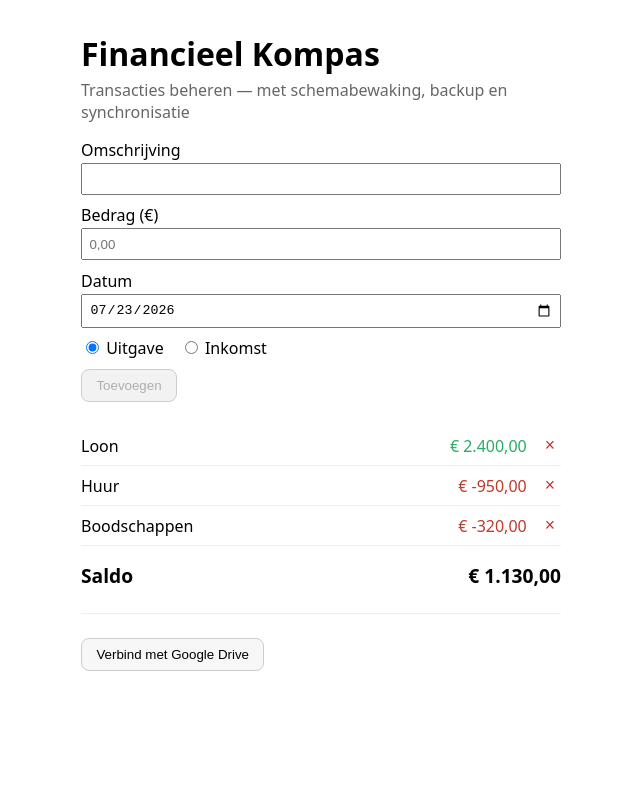
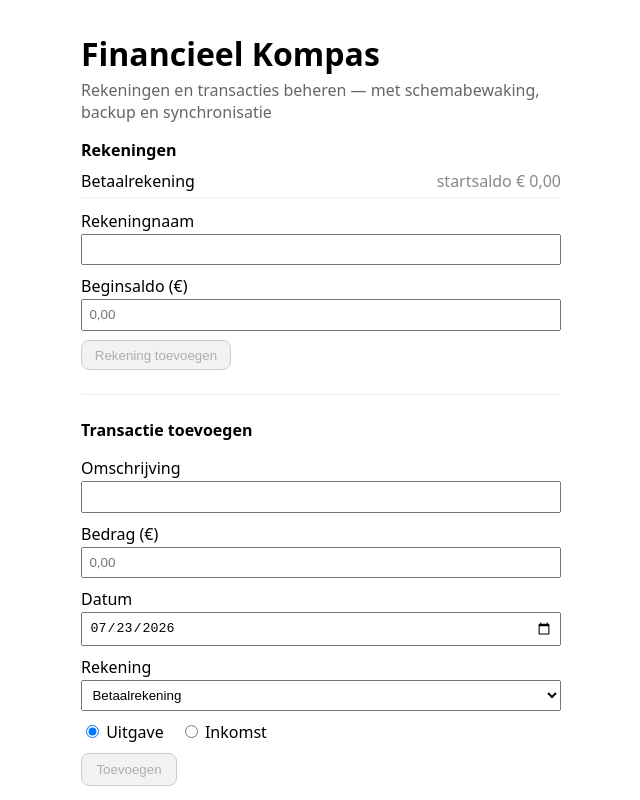
Before and after one commit to timverschot/financieel-kompas-rebuild, a React (Vite) app: page / in a window 1280 px wide. Shown: the top 800 px of the page, without its empty margins (319-959 px from the left). Built offline with nearby package versions, Linux system fonts and the light colour scheme.

Commit message:
Rekeningen beheren

```diff
--- a/src/App.tsx
+++ b/src/App.tsx
@@ -1,12 +1,19 @@
 import { useEffect, useRef, useState } from 'react'
 import type { CSSProperties } from 'react'
-import type { Transactie } from './data/schema'
-import { bewaarTransactie, laadTransacties, verwijderTransactie } from './data/repository'
+import type { Rekening, Transactie } from './data/schema'
+import {
+  bewaarRekening,
+  bewaarTransactie,
+  laadRekeningen,
+  laadTransacties,
+  verwijderTransactie,
+} from './data/repository'
 import { seedIndienLeeg } from './data/seed'
 import { synchroniseer } from './data/sync/sync'
 import { DriveBackend } from './data/sync/drive/driveBackend'
 import { vraagToken } from './data/sync/drive/auth'
 import { TransactieFormulier } from './components/TransactieFormulier'
+import { RekeningFormulier } from './components/RekeningFormulier'
 import { formatEuro } from './utils/format'
 
 const container: CSSProperties = {
@@ -24,8 +31,11 @@ const knop: CSSProperties = {
   cursor: 'pointer',
 }
 
+const kop: CSSProperties = { fontSize: '1rem', marginBottom: '0.25rem' }
+
 export function App() {
   const [transacties, setTransacties] = useState<Transactie[] | null>(null)
+  const [rekeningen, setRekeningen] = useState<Rekening[]>([])
   const [ongeldig, setOngeldig] = useState(0)
   const [verbonden, setVerbonden] = useState(false)
   const [bezig, setBezig] = useState(false)
@@ -33,19 +43,21 @@ export function App() {
   const backendRef = useRef<DriveBackend | null>(null)
 
   async function herlaad() {
-    const res = await laadTransacties()
-    setTransacties(res.geldig)
-    setOngeldig(res.ongeldig)
+    const [tx, rk] = await Promise.all([laadTransacties(), laadRekeningen()])
+    setTransacties(tx.geldig)
+    setOngeldig(tx.ongeldig)
+    setRekeningen(rk.geldig)
   }
 
   useEffect(() => {
     let actief = true
     async function laad() {
       await seedIndienLeeg()
-      const res = await laadTransacties()
+      const [tx, rk] = await Promise.all([laadTransacties(), laadRekeningen()])
       if (!actief) return
-      setTransacties(res.geldig)
-      setOngeldig(res.ongeldig)
+      setTransacties(tx.geldig)
+      setOngeldig(tx.ongeldig)
+      setRekeningen(rk.geldig)
     }
     void laad()
     return () => {
@@ -53,8 +65,13 @@ export function App() {
     }
   }, [])
 
-  async function voegToe(t: Transactie) {
+  async function voegTransactieToe(t: Transactie) {
     await bewaarTransactie(t)
+    await herlaad()
+  }
+
+  async function voegRekeningToe(r: Rekening) {
+    await bewaarRekening(r)
     await herlaad()
   }
 
@@ -103,13 +120,15 @@ export function App() {
     )
   }
 
-  const saldo = transacties.reduce((som, t) => som + t.bedrag, 0)
+  const totaalSaldo =
+    rekeningen.reduce((som, r) => som + r.beginsaldo, 0) +
+    transacties.reduce((som, t) => som + t.bedrag, 0)
 
   return (
     <main style={container}>
       <h1 style={{ marginBottom: 0 }}>Financieel Kompas</h1>
       <p style={{ color: '#666', marginTop: 4 }}>
-        Transacties beheren — met schemabewaking, backup en synchronisatie
+        Rekeningen en transacties beheren — met schemabewaking, backup en synchronisatie
       </p>
 
       {ongeldig > 0 && (
@@ -125,7 +144,33 @@ export function App() {
         </p>
       )}
 
-      <TransactieFormulier onToevoegen={voegToe} />
+      <section>
+        <h2 style={kop}>Rekeningen</h2>
+        <ul style={{ listStyle: 'none', padding: 0, margin: 0 }}>
+          {rekeningen.map((r) => (
+            <li
+              key={r.id}
+              style={{
+                display: 'flex',
+                justifyContent: 'space-between',
+                padding: '0.3rem 0',
+                borderBottom: '1px solid #f0f0f0',
+              }}
+            >
+              <span>{r.naam}</span>
+              <span style={{ color: '#888' }}>startsaldo {formatEuro(r.beginsaldo)}</span>
+            </li>
+          ))}
+        </ul>
+        <RekeningFormulier onToevoegen={voegRekeningToe} />
+      </section>
+
+      <hr style={{ margin: '1.5rem 0', border: 'none', borderTop: '1px solid #eee' }} />
+
+      <section>
+        <h2 style={kop}>Transactie toevoegen</h2>
+        <TransactieFormulier onToevoegen={voegTransactieToe} rekeningen={rekeningen} />
+      </section>
 
       <ul style={{ listStyle: 'none', padding: 0, marginTop: '1.5rem' }}>
         {transacties.map((t) => (
@@ -164,7 +209,7 @@ export function App() {
         }}
       >
         <span>Saldo</span>
-        <span>{formatEuro(saldo)}</span>
+        <span>{formatEuro(totaalSaldo)}</span>
       </p>
 
       <hr style={{ margin: '1.5rem 0', border: 'none', borderTop: '1px solid #eee' }} />
--- /dev/null
+++ b/src/components/RekeningFormulier.tsx
@@ -0,0 +1,68 @@
+import { useState } from 'react'
+import type { CSSProperties, FormEvent } from 'react'
+import type { Rekening } from '../data/schema'
+import { nieuwId } from '../data/sync/id'
+
+const veld: CSSProperties = {
+  display: 'block',
+  width: '100%',
+  padding: '0.4rem',
+  marginTop: 2,
+  boxSizing: 'border-box',
+}
+const rij: CSSProperties = { marginBottom: '0.6rem' }
+
+// Formulier om een nieuwe rekening aan te maken. Het beginsaldo is optioneel
+// (leeg = 0) en telt mee in het totaalsaldo.
+export function RekeningFormulier({
+  onToevoegen,
+}: {
+  onToevoegen: (r: Rekening) => Promise<void> | void
+}) {
+  const [naam, setNaam] = useState('')
+  const [beginsaldo, setBeginsaldo] = useState('')
+  const geldig = naam.trim().length > 0
+
+  async function verzend(e: FormEvent) {
+    e.preventDefault()
+    if (!geldig) return
+    const n = Number.parseFloat(beginsaldo.replace(',', '.'))
+    const r: Rekening = { id: nieuwId(), naam: naam.trim(), beginsaldo: Number.isFinite(n) ? n : 0 }
+    await onToevoegen(r)
+    setNaam('')
+    setBeginsaldo('')
+  }
+
+  return (
+    <form onSubmit={verzend} style={{ marginTop: '0.75rem' }}>
+      <div style={rij}>
+        <label htmlFor="rekeningnaam">Rekeningnaam</label>
+        <input id="rekeningnaam" style={veld} value={naam} onChange={(e) => setNaam(e.target.value)} />
+      </div>
+      <div style={rij}>
+        <label htmlFor="beginsaldo">Beginsaldo (€)</label>
+        <input
+          id="beginsaldo"
+          style={veld}
+          inputMode="decimal"
+          placeholder="0,00"
+          value={beginsaldo}
+          onChange={(e) => setBeginsaldo(e.target.value)}
+        />
+      </div>
+      <button
+        type="submit"
+        disabled={!geldig}
+        style={{
+          padding: '0.4rem 0.8rem',
+          borderRadius: 8,
+          border: '1px solid #ccc',
+          background: geldig ? '#eef2f7' : '#f2f2f2',
+          cursor: geldig ? 'pointer' : 'not-allowed',
+        }}
+      >
+        Rekening toevoegen
+      </button>
+    </form>
+  )
+}
--- a/src/components/TransactieFormulier.tsx
+++ b/src/components/TransactieFormulier.tsx
@@ -1,6 +1,6 @@
 import { useState } from 'react'
 import type { CSSProperties, FormEvent } from 'react'
-import type { Transactie } from '../data/schema'
+import type { Rekening, Transactie } from '../data/schema'
 import { nieuwId } from '../data/sync/id'
 
 const vandaag = () => new Date().toISOString().slice(0, 10)
@@ -14,21 +14,27 @@ const veld: CSSProperties = {
 }
 const rij: CSSProperties = { marginBottom: '0.6rem' }
 
-// Eenvoudig invoerformulier. De gebruiker typt een positief bedrag en kiest
-// 'Uitgave' of 'Inkomst'; wij zetten dat om naar een negatief of positief
-// bedrag. Zo hoeft niemand met minustekens te werken.
+// Invoerformulier voor een transactie. De gebruiker typt een positief bedrag,
+// kiest 'Uitgave' of 'Inkomst' en op welke rekening de transactie staat.
 export function TransactieFormulier({
   onToevoegen,
+  rekeningen,
 }: {
   onToevoegen: (t: Transactie) => Promise<void> | void
+  rekeningen: Rekening[]
 }) {
   const [omschrijving, setOmschrijving] = useState('')
   const [bedrag, setBedrag] = useState('')
   const [datum, setDatum] = useState(vandaag())
   const [soort, setSoort] = useState<'uitgave' | 'inkomst'>('uitgave')
+  const [rekeningId, setRekeningId] = useState(rekeningen[0]?.id ?? '')
 
   const bedragGetal = Number.parseFloat(bedrag.replace(',', '.'))
-  const geldig = omschrijving.trim().length > 0 && Number.isFinite(bedragGetal) && bedragGetal > 0
+  const geldig =
+    omschrijving.trim().length > 0 &&
+    Number.isFinite(bedragGetal) &&
+    bedragGetal > 0 &&
+    rekeningId.length > 0
 
   async function verzend(e: FormEvent) {
     e.preventDefault()
@@ -38,7 +44,7 @@ export function TransactieFormulier({
       datum,
       omschrijving: omschrijving.trim(),
       bedrag: soort === 'uitgave' ? -bedragGetal : bedragGetal,
-      rekeningId: 'r1',
+      rekeningId,
     }
     await onToevoegen(t)
     setOmschrijving('')
@@ -69,6 +75,16 @@ export function TransactieFormulier({
         <input id="datum" type="date" style={veld} value={datum} onChange={(e) => setDatum(e.target.value)} />
       </div>
       <div style={rij}>
+        <label htmlFor="rekening">Rekening</label>
+        <select id="rekening" style={veld} value={rekeningId} onChange={(e) => setRekeningId(e.target.value)}>
+          {rekeningen.map((r) => (
+            <option key={r.id} value={r.id}>
+              {r.naam}
+            </option>
+          ))}
+        </select>
+      </div>
+      <div style={rij}>
         <label style={{ marginRight: '1rem' }}>
           <input type="radio" name="soort" checked={soort === 'uitgave'} onChange={() => setSoort('uitgave')} /> Uitgave
         </label>
```
Also changed, not shown: 1 other file (tests, documents, lock files or other folders).
